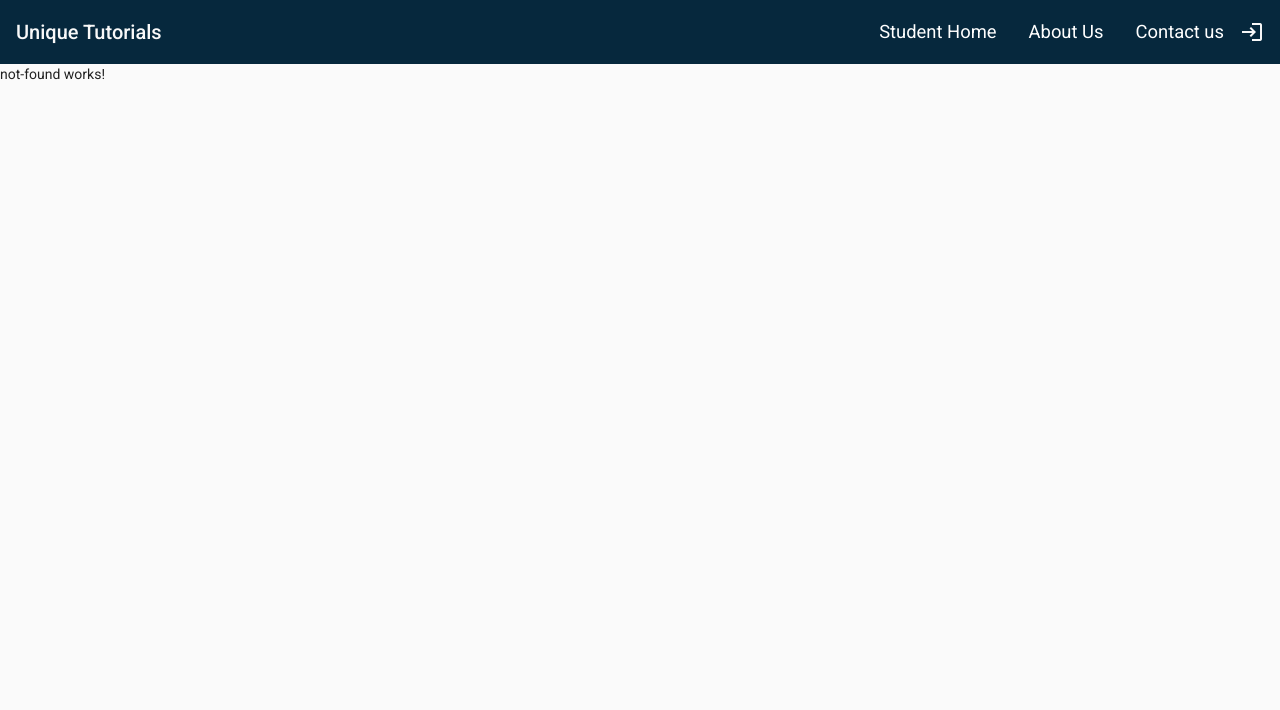
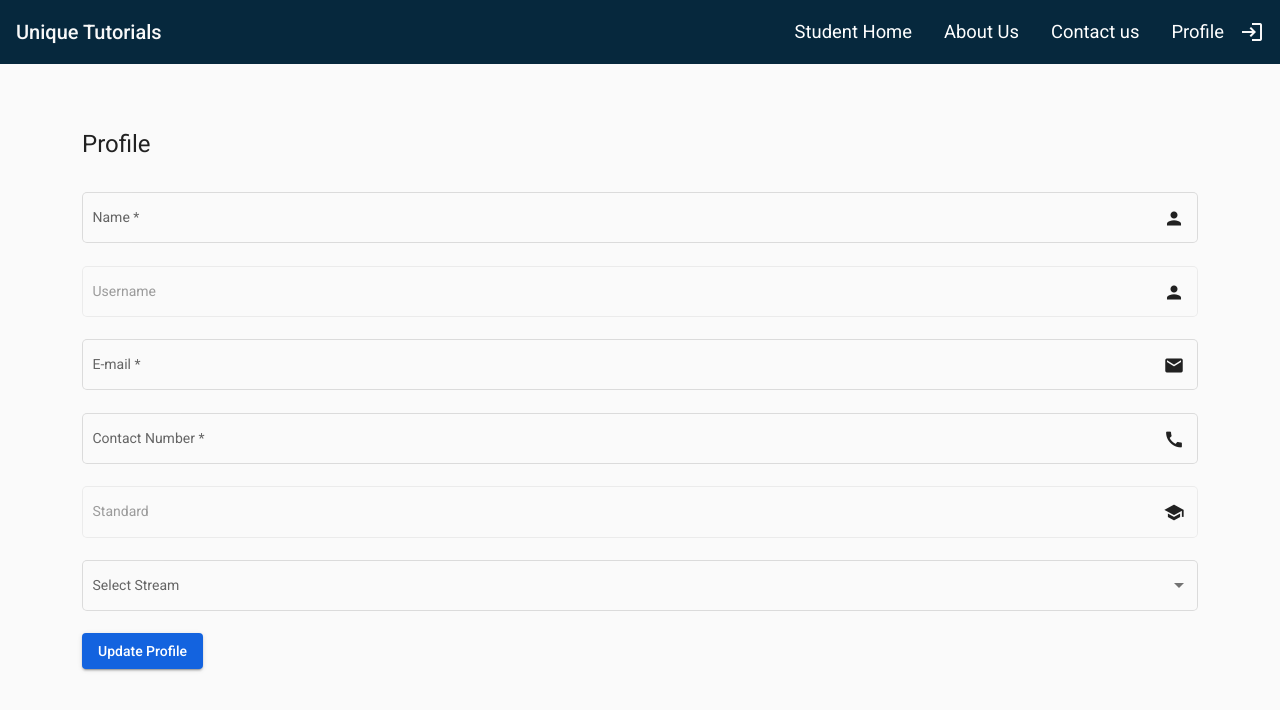
Before and after one commit to webicos-git/classes-yt-app, an Angular app in the folder frontend/: page /profile in a window 1280 px wide. Shown: the top 710 px of the page. Built offline with nearby package versions, Linux system fonts and the light colour scheme.

Commit message:
added profile and contact us components

```diff
--- a/frontend/src/app/app-routing.module.ts
+++ b/frontend/src/app/app-routing.module.ts
@@ -11,6 +11,8 @@ import {EditVideoComponent} from './edit-video/edit-video.component';
 import {StudentNavComponent} from './student-nav/student-nav.component';
 import {LiveSessionComponent} from './live-session/live-session.component';
 import {NotFoundComponent} from './not-found/not-found.component';
+import {ProfileComponent} from './profile/profile.component';
+import {ContactUsComponent} from './contact-us/contact-us.component';
 
 const routes: Routes = [
   {path: '', pathMatch: 'full', redirectTo: 'login'},
@@ -24,6 +26,8 @@ const routes: Routes = [
   {path: 'manage-videos', component: ManageVideosComponent},
   {path: 'student', component: StudentNavComponent},
   {path: 'student/live-session', component: LiveSessionComponent},
+  {path: 'profile', component: ProfileComponent},
+  {path: 'contact-us', component: ContactUsComponent},
   {path: '**', component: NotFoundComponent},
 ];
 
--- a/frontend/src/app/app.module.ts
+++ b/frontend/src/app/app.module.ts
@@ -31,6 +31,8 @@ import { EditVideoComponent } from './edit-video/edit-video.component';
 import { LiveSessionComponent } from './live-session/live-session.component';
 import { StudentNavComponent } from './student-nav/student-nav.component';
 import { NotFoundComponent } from './not-found/not-found.component';
+import { ProfileComponent } from './profile/profile.component';
+import { ContactUsComponent } from './contact-us/contact-us.component';
 
 @NgModule({
   declarations: [
@@ -46,7 +48,9 @@ import { NotFoundComponent } from './not-found/not-found.component';
     EditVideoComponent,
     LiveSessionComponent,
     StudentNavComponent,
-    NotFoundComponent
+    NotFoundComponent,
+    ProfileComponent,
+    ContactUsComponent
   ],
   imports: [
     BrowserModule,
--- /dev/null
+++ b/frontend/src/app/contact-us/contact-us.component.html
@@ -0,0 +1 @@
+<p>contact-us works!</p>
--- /dev/null
+++ b/frontend/src/app/contact-us/contact-us.component.ts
@@ -0,0 +1,15 @@
+import { Component, OnInit } from '@angular/core';
+
+@Component({
+  selector: 'app-contact-us',
+  templateUrl: './contact-us.component.html',
+  styleUrls: ['./contact-us.component.scss']
+})
+export class ContactUsComponent implements OnInit {
+
+  constructor() { }
+
+  ngOnInit(): void {
+  }
+
+}
--- a/frontend/src/app/main-nav/main-nav.component.html
+++ b/frontend/src/app/main-nav/main-nav.component.html
@@ -11,7 +11,8 @@
     <mat-nav-list>
       <a mat-list-item [routerLink]="isAdmin ? '/home' : '/student'">Home</a>
       <a mat-list-item routerLink="about-us">About Us</a>
-      <a mat-list-item href="#">Contact us</a>
+      <a mat-list-item routerLink="contact-us">Contact us</a>
+      <a mat-list-item routerLink="profile">Profile</a>
     </mat-nav-list>
   </mat-sidenav>
   <mat-sidenav-content>
@@ -30,7 +31,8 @@
         <a class="nav-link" *ngIf="isAdmin" routerLink='home'>Home</a>
         <a class="nav-link" *ngIf="!isAdmin" routerLink='student'>Student Home</a>
         <a class="nav-link" routerLink="about-us">About Us</a>
-        <a class="nav-link" href="#">Contact us</a>
+        <a class="nav-link" routerLink="contact-us">Contact us</a>
+        <a class="nav-link" routerLink="profile">Profile</a>
         <mat-icon *ngIf="!isLoggedIn" (click)="login()">login</mat-icon>
         <mat-icon *ngIf="isLoggedIn" (click)="logout()">logout</mat-icon>
       </div>
--- /dev/null
+++ b/frontend/src/app/profile/profile.component.html
@@ -0,0 +1,87 @@
+<div class="container my-5">
+
+  <h1 class="py-3">Profile</h1>
+
+  <form #form="ngForm" ngNativeValidate (ngSubmit)="onSubmit(form)">
+    <mat-form-field appearance="outline">
+      <mat-label>Name</mat-label>
+      <input
+        matInput
+        ngModel
+        name="name"
+        #nameField="ngModel"
+        placeholder="Enter Student Name"
+        required
+      >
+      <mat-icon matSuffix>person</mat-icon>
+    </mat-form-field>
+
+    <mat-form-field appearance="outline">
+      <mat-label>Username</mat-label>
+      <input
+        matInput
+        ngModel
+        name="username"
+        #usernameField="ngModel"
+        disabled
+        placeholder="Enter Student Username">
+      <mat-icon matSuffix>person</mat-icon>
+    </mat-form-field>
+
+    <mat-form-field appearance="outline">
+      <mat-label>E-mail</mat-label>
+      <input
+        type="email"
+        matInput
+        ngModel
+        name="email"
+        #emailField="ngModel"
+        placeholder="Enter Student E-mail"
+        required
+      >
+      <mat-icon matSuffix>email</mat-icon>
+    </mat-form-field>
+
+    <mat-form-field appearance="outline">
+      <mat-label>Contact Number</mat-label>
+      <input
+        type="number"
+        minlength="10"
+        matInput
+        ngModel
+        name="contact"
+        #contactField="ngModel"
+        placeholder="Enter Student Phone No"
+        required
+      >
+      <mat-icon matSuffix>call</mat-icon>
+    </mat-form-field>
+
+    <mat-form-field appearance="outline">
+      <mat-label>Standard</mat-label>
+      <input
+        type="number"
+        maxlength="2"
+        matInput
+        ngModel
+        name="standard"
+        #standardField="ngModel"
+        placeholder="Enter Student Standard"
+        required
+        disabled
+      >
+      <mat-icon matSuffix>school</mat-icon>
+    </mat-form-field>
+
+    <mat-form-field appearance="outline">
+      <mat-label>Select Stream</mat-label>
+      <mat-select [(ngModel)]="selectedStreamValue" name="stream" >
+        <mat-option *ngFor="let stream of streams" [value]="stream.value">
+          {{stream.viewValue}}
+        </mat-option>
+      </mat-select>
+    </mat-form-field>
+
+    <button type="submit" mat-raised-button class="bg-color text-white">Update Profile</button>
+  </form>
+</div>
--- /dev/null
+++ b/frontend/src/app/profile/profile.component.scss
@@ -0,0 +1,14 @@
+mat-form-field {
+  display: block;
+}
+
+.form-card {
+  text-align: center;
+  width: 50%;
+}
+
+@media screen and (max-width: 768px) {
+  .form-card {
+    width: 90%;
+  }
+}
--- /dev/null
+++ b/frontend/src/app/profile/profile.component.ts
@@ -0,0 +1,33 @@
+import { Component, OnInit } from '@angular/core';
+import {NgForm} from '@angular/forms';
+
+interface Streams {
+  value: string;
+  viewValue: string;
+}
+
+@Component({
+  selector: 'app-profile',
+  templateUrl: './profile.component.html',
+  styleUrls: ['./profile.component.scss']
+})
+export class ProfileComponent implements OnInit {
+
+  selectedStreamValue: string;
+
+  constructor() { }
+
+  ngOnInit(): void {
+  }
+
+  streams: Streams[] = [
+    {value: 'arts', viewValue: 'Arts'},
+    {value: 'commerce', viewValue: 'Commerce'},
+    {value: 'science', viewValue: 'Science'}
+  ];
+
+  onSubmit(Form: NgForm) {
+    console.log(Form.value)
+  }
+
+}
--- a/frontend/src/app/shared/auth.service.ts
+++ b/frontend/src/app/shared/auth.service.ts
@@ -23,10 +23,12 @@ export class AuthService {
         // the auth tokens will be in the header of this response
         this.setSession(res.body._id, res.headers.get('x-access-token'), res.headers.get('x-refresh-token'));
         this.isAdmin(res.body.isAdmin);
+        if (res.body.isAdmin === false) {
+          this.setStandardAndStream(res.body.standard, res.body.stream);
+        }
       })
     )
   }
-
 
   signup(name: string, password: string,username: string,contact: string,email: string,standard:string,stream:string) {
     // console.log("DATA In AUTH SERVICE",data)
@@ -39,11 +41,8 @@ export class AuthService {
     )
   }
 
-
-
   logout() {
     this.removeSession();
-
     this.router.navigate(['/login']);
   }
 
@@ -74,6 +73,8 @@ export class AuthService {
     localStorage.removeItem('x-access-token');
     localStorage.removeItem('x-refresh-token');
     localStorage.removeItem('isAdmin');
+    localStorage.removeItem('stream');
+    localStorage.removeItem('standard');
   }
 
   getNewAccessToken() {
@@ -93,4 +94,9 @@ export class AuthService {
   isAdmin(admin: string) {
     localStorage.setItem('isAdmin', admin);
   }
+
+  setStandardAndStream(standard: string, stream: string) {
+    localStorage.setItem('stream', stream);
+    localStorage.setItem('standard', standard);
+  }
 }
--- a/frontend/src/app/shared/web-request.service.ts
+++ b/frontend/src/app/shared/web-request.service.ts
@@ -59,4 +59,8 @@ export class WebRequestService {
   updateVideo(payload: Object, id: string) {
     return this.http.patch(`${this.ROOT_URL}/videos/${id}`, payload);
   }
+
+  getStdWiseVideos(standard: string, stream: string) {
+    return this.http.get(`${this.ROOT_URL}/videos/stdwise/${standard}/${stream}`);
+  }
 }
--- a/frontend/src/app/student-home/student-home.component.ts
+++ b/frontend/src/app/student-home/student-home.component.ts
@@ -13,6 +13,8 @@ export class StudentHomeComponent implements OnInit {
 
   videos: any = []
   unsafeUrl: any
+  standard: string;
+  stream: string;
 
   constructor(
     private authService: AuthService,
@@ -27,8 +29,13 @@ export class StudentHomeComponent implements OnInit {
     var auth=null;
     this.unsafeUrl = this.getSafeUrl('https://www.youtube.com/embed/tI_sdbnSw7c')
     auth=this.authService.getAccessToken();
+    this.standard = localStorage.getItem('standard');
+    this.stream = localStorage.getItem('stream');
+
     if (auth!==null) {
-
+      this.webRequestService.getStdWiseVideos(this.standard, this.stream).subscribe((res: any) => {
+        console.log(res);
+      })
     }
     else{
       this.router.navigate(['/login']);
@@ -40,7 +47,9 @@ export class StudentHomeComponent implements OnInit {
   }
 
   getVideos() {
-    return this.webRequestService.getVideos().subscribe((res: any) => {
+    this.standard = localStorage.getItem('standard');
+    this.stream = localStorage.getItem('stream');
+    return this.webRequestService.getStdWiseVideos(this.standard, this.stream).subscribe((res: any) => {
       this.videos = res;
       for (let i=0; i<= res.length; i++) {
         this.videos[i].videolink = this.getSafeUrl(this.videos[i].videolink)
```
Also changed, not shown: frontend/src/app/contact-us/contact-us.component.scss (added), 1 other file (tests, documents, lock files or other folders).
